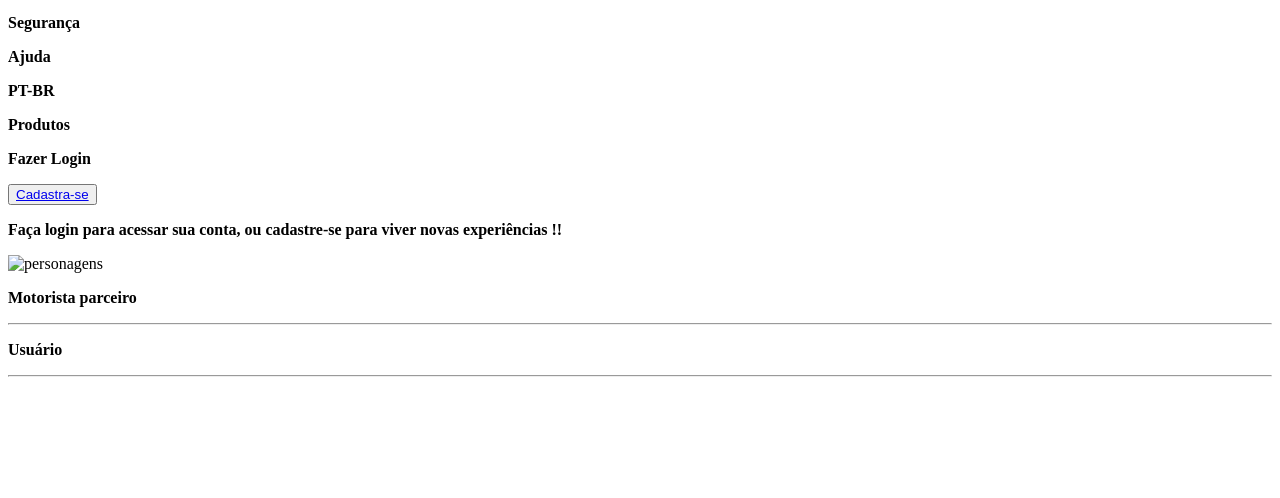
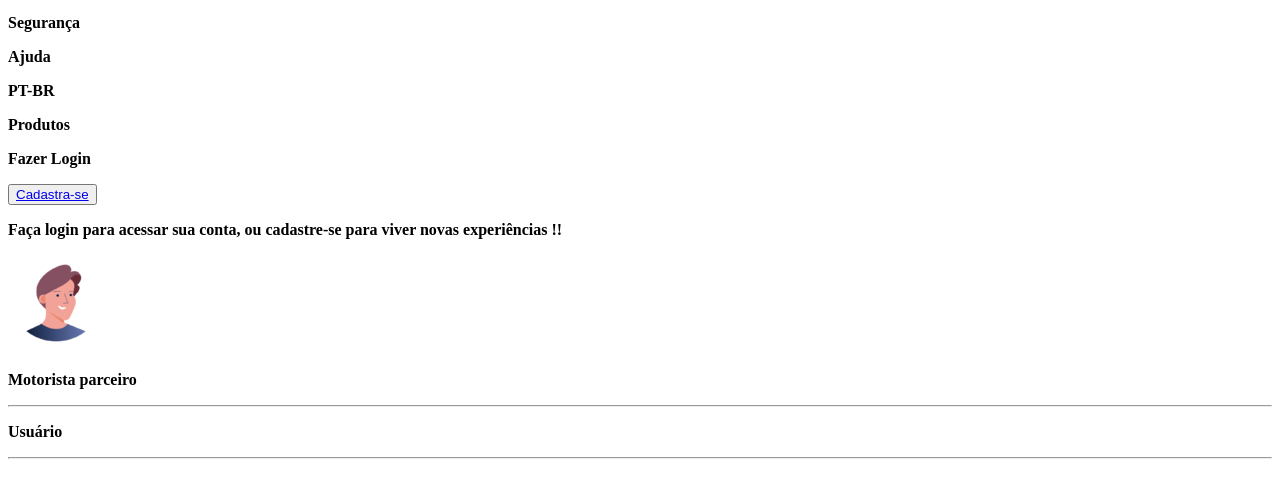
Before and after one commit to Jackson9008/Clone-login-uber, a plain HTML site: page index.html in a window 1280 px wide. Shown: the part 100-598 px from the top of the page. Drawn offline with Linux system fonts and the light colour scheme.

Commit message:
Implementação de imagens

```diff
--- a/index.html
+++ b/index.html
@@ -3,6 +3,7 @@
 <head>
     <meta charset="UTF-8">
     <meta name="viewport" content="width=device-width, initial-scale=1.0">
+    <link rel="shortcut icon" href="./uber_ios_logo_icon_218548.png" type="image/x-icon">
     <title>Document</title>
 </head>
 <body>
@@ -20,7 +21,7 @@
     <div>
         <p><strong>Faça login para acessar sua conta, ou cadastre-se para viver novas experiências !!</strong></p>
     </div>
-    <img src="" alt="personagens">
+    <img src="./diversity_avatar_boy_man_people_smiling_icon_159093.png" alt="personagens">
     <div>
         <p><Strong>Motorista parceiro </Strong></p><hr>
         <p><Strong>Usuário </Strong></p><hr>
```
Also changed, not shown: avatar_girl_woman_glasses_blonde_hair_icon_159132.png (added), diversity_avatar_boy_man_people_smiling_icon_159093.png (added), uber_ios_logo_icon_218548.png (added), uber_logo_icon_249330.png (added).
